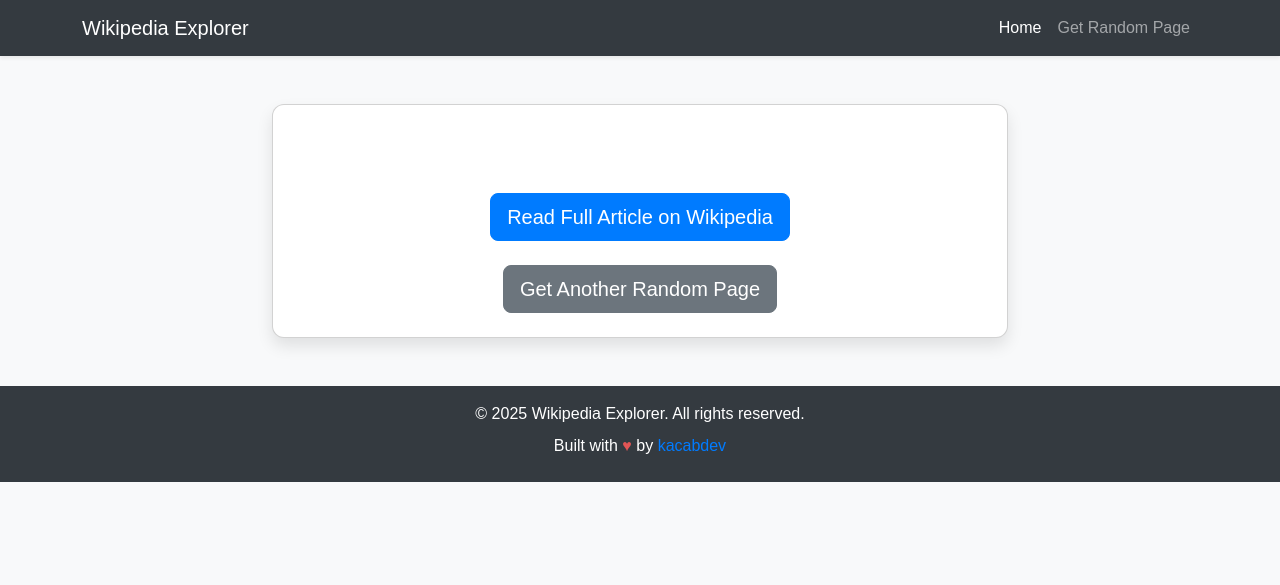
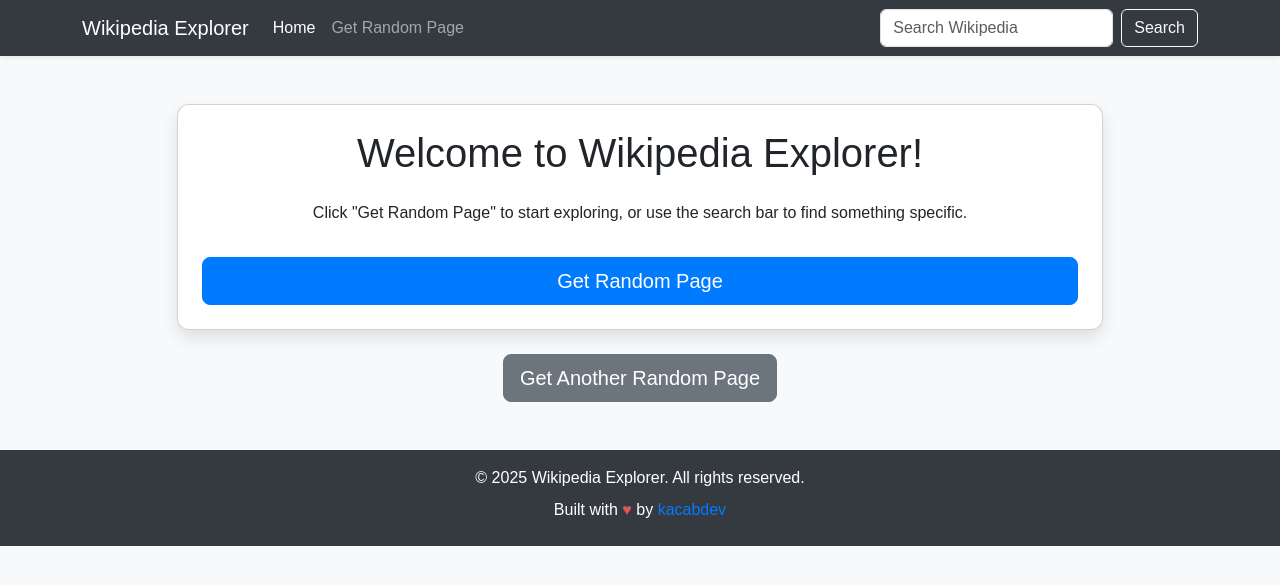
Before and after one commit to Kacabdev/wikipedia_explorer, a Flask app: template templates/index.html in a window 1280 px wide. Shown: the top 585 px of the page. Run offline with Flask 3, Linux system fonts and the light colour scheme; the template is opened without the code that fills it, so the values that code supplies are empty.

Commit message:
Added search bar

```diff
--- a/app.py
+++ b/app.py
@@ -2,6 +2,7 @@ import os
 from dotenv import load_dotenv
 from flask import Flask, render_template, request, redirect, url_for
 import requests
+from urllib.parse import quote # Waxaan u baahanahay tan si aan u encode-no query-ga URL-ka
 
 # Load environment variables (haddii aan u baahano mustaqbalka)
 load_dotenv()
@@ -11,8 +12,6 @@ app = Flask(__name__)
 # Route-ka ugu muhiimsan ee soo bandhigaya bogga random-ka ah ee Wikipedia
 @app.route('/')
 def home():
-    # Wikipedia API endpoint for a random page summary
-    # Tani waxay soo celisaa JSON leh cinwaan iyo sharraxaad kooban
     wikipedia_api_url = "https://en.wikipedia.org/api/rest_v1/page/random/summary"
 
     try:
@@ -20,21 +19,18 @@ def home():
         response.raise_for_status() # Wuxuu soo saaraa HTTPError haddii jawaabtu tahay 4xx/5xx
         article_data = response.json()
 
-        # Soo qaado macluumaadka muhiimka ah
         title = article_data.get('title', 'No Title Found')
         summary = article_data.get('extract', 'No summary available.')
         full_page_url = article_data.get('content_urls', {}).get('desktop', {}).get('page', '#')
 
-        # Ku gudbi macluumaadka template-ka
-        return render_template("index.html", title=title, summary=summary, full_page_url=full_page_url)
+        # Ku gudbi macluumaadka template-ka. Halkan waxaan ku gudbinaynaa hal article.
+        return render_template("index.html", random_article={'title': title, 'summary': summary, 'full_page_url': full_page_url})
 
     except requests.exceptions.RequestException as e:
-        # Maamul ciladaha xiriirka ama API-ga
         error_message = f"Cilad ka timid Wikipedia API: {e}"
-        print(error_message) # Ku daabac terminalka si aad u aragto
+        print(error_message)
         return render_template("index.html", error=error_message)
     except Exception as e:
-        # Maamul ciladaha kale ee aan la filayn
         error_message = f"Cilad aan la filayn: {e}"
         print(error_message)
         return render_template("index.html", error=error_message)
@@ -44,5 +40,51 @@ def home():
 def get_random_page():
     return redirect(url_for('home')) # Dib ugu celi home route-ka si uu u soo qaado mid cusub
 
+# Route-ka cusub ee raadinta
+@app.route('/search')
+def search():
+    query = request.args.get('q') # Soo qaado query-ga ka yimid URL-ka (?q=your_query)
+
+    if not query:
+        # Haddii uusan jirin query, dib ugu celi bogga hore ama soo bandhig fariin
+        return redirect(url_for('home'))
+
+    # Wikipedia API endpoint for search
+    # Waxaan isticmaalaynaa MediaWiki API, kaasoo siiya natiijooyin raadin oo faahfaahsan
+    # 'opensearch' waa mid fudud, laakin 'action=query&list=search' ayaa ka awood badan
+    # encode-garaynta query-ga si uu ugu habboonaado URL-ka
+    encoded_query = quote(query)
+    search_api_url = f"https://en.wikipedia.org/w/api.php?action=query&list=search&srsearch={encoded_query}&format=json&srlimit=10" # limit to 10 results
+
+    try:
+        response = requests.get(search_api_url)
+        response.raise_for_status()
+        search_results = response.json()
+
+        articles = []
+        # Falanqaynta natiijooyinka raadinta
+        if 'query' in search_results and 'search' in search_results['query']:
+            for item in search_results['query']['search']:
+                # Soo qaado summary for each search result (tani waxay u baahan tahay codsi kale)
+                # Si loo fududeeyo, marka hore waxaan kaliya soo bandhigaynaa title iyo snippet
+                articles.append({
+                    'title': item.get('title'),
+                    'snippet': item.get('snippet'),
+                    'full_page_url': f"https://en.wikipedia.org/wiki/{quote(item.get('title'))}" # Dhis URL-ka bogga oo buuxa
+                })
+
+        # Ku gudbi natiijooyinka raadinta template-ka
+        return render_template("index.html", search_query=query, search_results=articles)
+
+    except requests.exceptions.RequestException as e:
+        error_message = f"Cilad ka timid Wikipedia API inta la raadinayay: {e}"
+        print(error_message)
+        return render_template("index.html", error=error_message)
+    except Exception as e:
+        error_message = f"Cilad aan la filayn inta la raadinayay: {e}"
+        print(error_message)
+        return render_template("index.html", error=error_message)
+
+
 if __name__ == '__main__':
     app.run(debug=True)
--- a/templates/base.html
+++ b/templates/base.html
@@ -18,18 +18,18 @@
         .footer {
             background-color: #343a40;
             color: white;
-            padding-top: 1rem; /* Waxaan ku darnay padding yar oo dheeraad ah */
-            padding-bottom: 1rem; /* Waxaan ku darnay padding yar oo dheeraad ah */
+            padding-top: 1rem;
+            padding-bottom: 1rem;
         }
         .footer p {
-            margin-bottom: 0.5rem; /* Waxaan yareynay margin-ka qoraalka caadiga ah */
+            margin-bottom: 0.5rem;
         }
         .footer a {
-            color: #007bff; /* Midabka linkiga */
-            text-decoration: none; /* Ka saar khadka hoose */
+            color: #007bff;
+            text-decoration: none;
         }
         .footer a:hover {
-            text-decoration: underline; /* Ku dar khad hoose marka la dul maro */
+            text-decoration: underline;
         }
         .card {
             border-radius: 0.75rem;
@@ -54,7 +54,7 @@
                 <span class="navbar-toggler-icon"></span>
             </button>
             <div class="collapse navbar-collapse" id="navbarNav">
-                <ul class="navbar-nav ms-auto">
+                <ul class="navbar-nav me-auto mb-2 mb-lg-0"> {# Waxaan ka beddelay ms-auto una beddelay me-auto #}
                     <li class="nav-item">
                         <a class="nav-link active" aria-current="page" href="{{ url_for('home') }}">Home</a>
                     </li>
@@ -62,6 +62,10 @@
                         <a class="nav-link" href="{{ url_for('get_random_page') }}">Get Random Page</a>
                     </li>
                 </ul>
+                <form class="d-flex" action="{{ url_for('search') }}" method="GET">
+                    <input class="form-control me-2" type="search" placeholder="Search Wikipedia" aria-label="Search" name="q">
+                    <button class="btn btn-outline-light" type="submit">Search</button>
+                </form>
             </div>
         </div>
     </nav>
--- a/templates/index.html
+++ b/templates/index.html
@@ -2,23 +2,48 @@
 
 {% block content %}
 <div class="row justify-content-center">
-    <div class="col-md-8">
-        <div class="card p-4">
+    <div class="col-md-10"> {# Waxaan ka beddelay col-md-8 una beddelay col-md-10 si uu u helo boos badan #}
         {% if error %}
         <div class="alert alert-danger" role="alert">
             {{ error }}
         </div>
+        {% elif search_results %} {# Halkan waxaan ku hubinaynaa haddii ay jiraan natiijooyin raadin ah #}
+        <h1 class="text-center mb-4">Search Results for "{{ search_query }}"</h1>
+        {% if search_results %}
+            <div class="list-group">
+                {% for article in search_results %}
+                <a href="{{ article.full_page_url }}" target="_blank" class="list-group-item list-group-item-action flex-column align-items-start mb-3 rounded-lg shadow-sm">
+                    <div class="d-flex w-100 justify-content-between">
+                        <h5 class="mb-1">{{ article.title }}</h5>
+                    </div>
+                    <p class="mb-1 text-muted">{{ article.snippet | striptags | truncate(200) }}</p> {# striptags wuxuu ka saarayaa HTML tags #}
+                    <small class="text-muted">Read more on Wikipedia</small>
+                </a>
+                {% endfor %}
+            </div>
         {% else %}
-            <h1 class="card-title text-center mb-4">{{ title }}</h1>
-            <p class="card-text">{{ summary }}</p>
+            <p class="text-center">No search results found for "{{ search_query }}".</p>
+        {% endif %}
+
+        {% elif random_article %} {# Halkan waxaan ku hubinaynaa haddii uu jiro bog random ah #}
+        <div class="card p-4">
+            <h1 class="card-title text-center mb-4">{{ random_article.title }}</h1>
+            <p class="card-text">{{ random_article.summary }}</p>
             <div class="text-center mt-4">
-                <a href="{{ full_page_url }}" target="_blank" class="btn btn-primary btn-lg">Read Full Article on Wikipedia</a>
+                <a href="{{ random_article.full_page_url }}" target="_blank" class="btn btn-primary btn-lg">Read Full Article on Wikipedia</a>
+            </div>
+        </div>
+        {% else %}
+        <div class="card p-4 text-center">
+            <h1 class="card-title mb-4">Welcome to Wikipedia Explorer!</h1>
+            <p class="card-text">Click "Get Random Page" to start exploring, or use the search bar to find something specific.</p>
+            <a href="{{ url_for('get_random_page') }}" class="btn btn-primary btn-lg mt-3">Get Random Page</a>
         </div>
         {% endif %}
+
         <div class="text-center mt-4">
             <a href="{{ url_for('get_random_page') }}" class="btn btn-secondary btn-lg">Get Another Random Page</a>
         </div>
     </div>
 </div>
-</div>
 {% endblock %}
```
Lines whose indentation alone changed are shown as unchanged.
